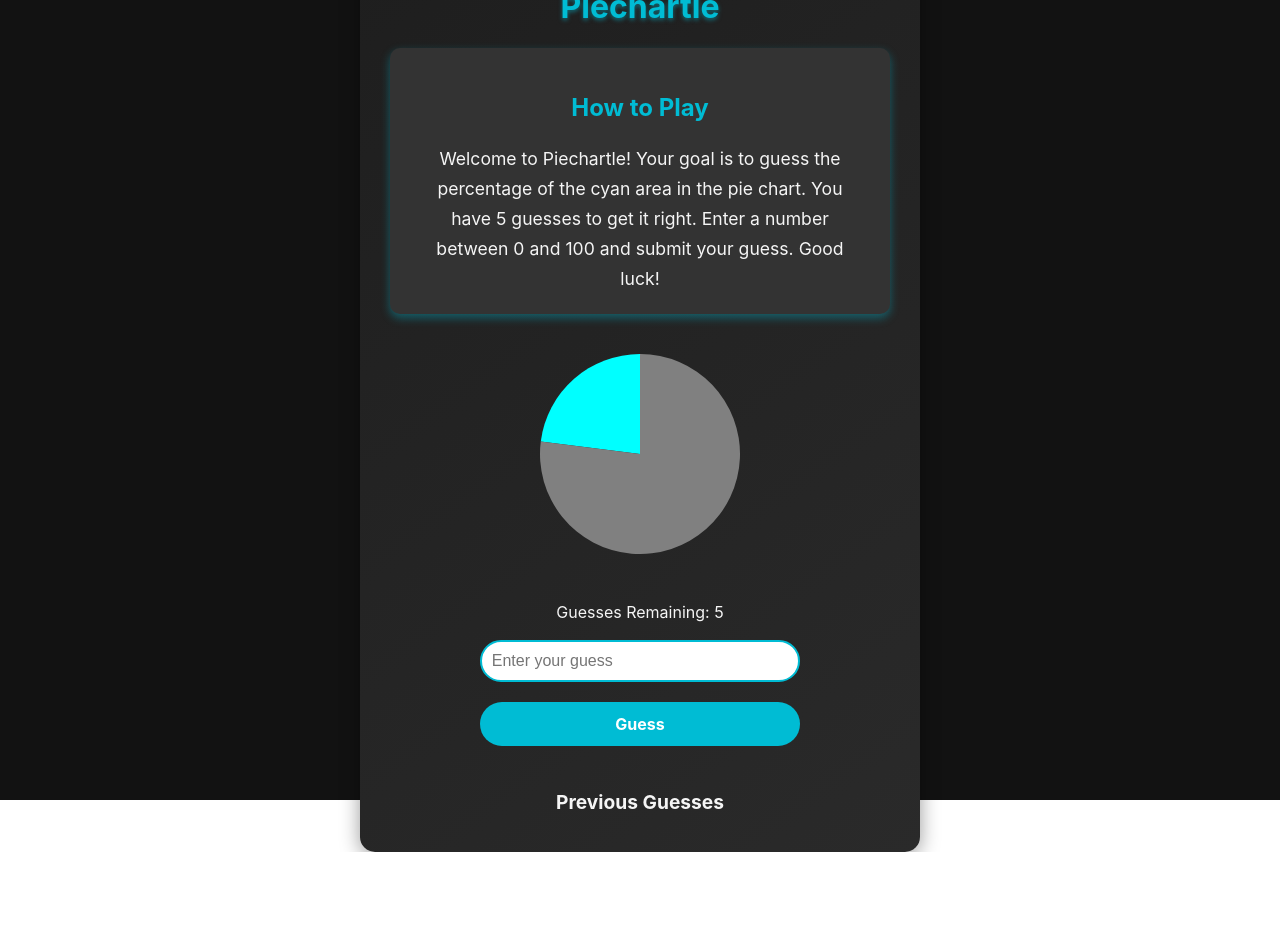
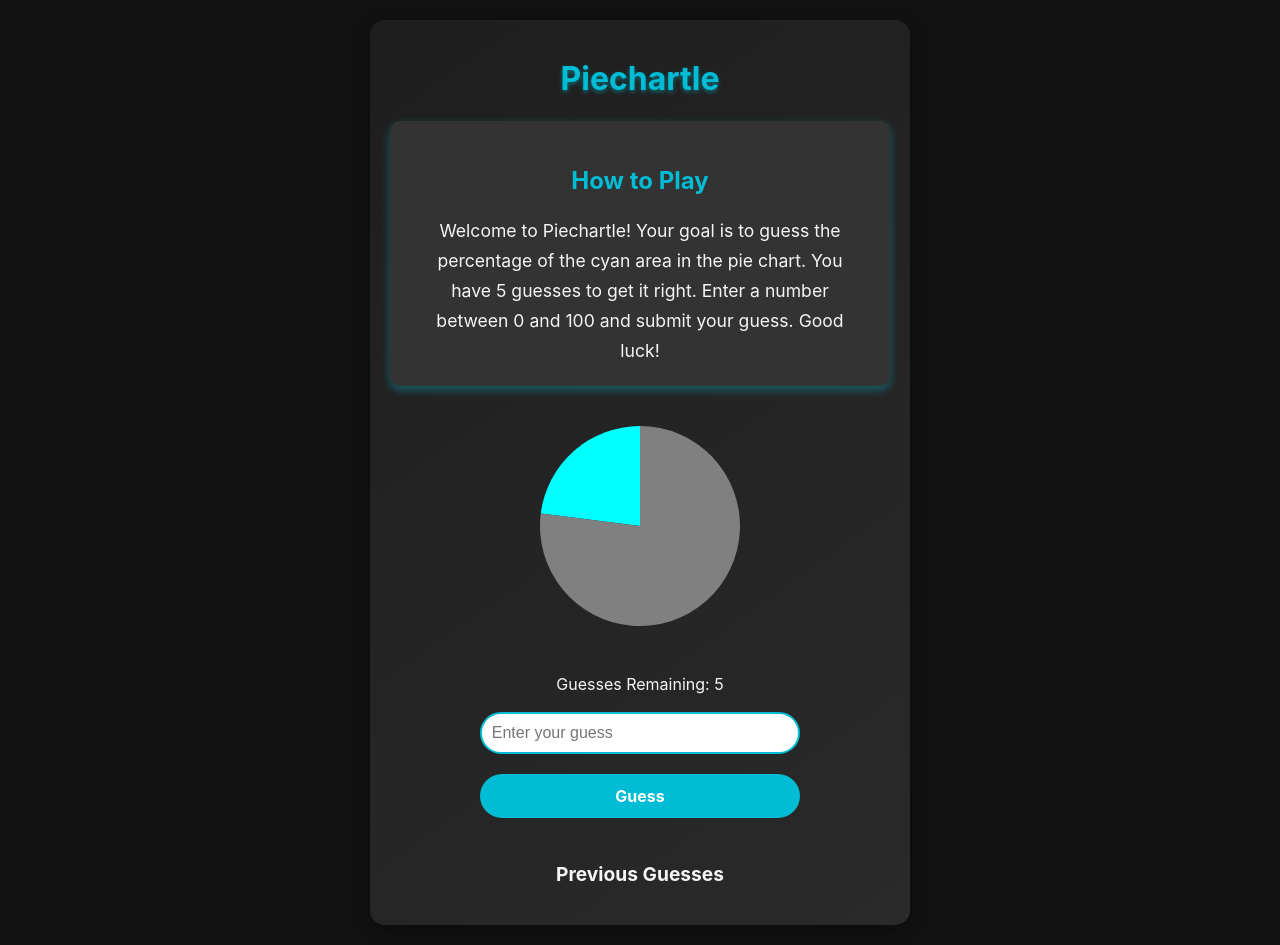
Before and after one commit to IGutkowski/pietle, a React (Vite) app: page / in a window 1280 px wide. Before the commit the page ends 852 px from the top, so only its background shows below. Built offline with nearby package versions, Linux system fonts and the light colour scheme.

Commit message:
feat: accessibility improvements

```diff
--- a/src/App.css
+++ b/src/App.css
@@ -6,15 +6,16 @@ body {
   display: flex;
   justify-content: center;
   align-items: center;
-  height: 100vh;
+  height: 100%;
+  min-height: 100vh;
   text-align: center;
+  flex-direction: column;
 }
 
-
 .App {
-  width: 90%;
+  width: 100%;
   max-width: 500px;
-  padding: 20px 30px;
+  padding: 20px;
   background: linear-gradient(145deg, #1e1e1e, #2a2a2a);
   box-shadow: 0px 4px 20px rgba(0, 0, 0, 0.4);
   border-radius: 15px;
@@ -22,9 +23,17 @@ body {
   min-height: 600px;
   display: flex;
   flex-direction: column;
-  justify-content: center;
+  justify-content: space-between;
   align-items: center;
+  margin: 20px auto;
 }
+
+footer {
+  padding: 20px 0;
+  background-color: #1e1e1e;
+  color: #f5f5f5;
+}
+
 
 h1 {
   font-size: 2rem;
--- a/src/components/Feedback.jsx
+++ b/src/components/Feedback.jsx
@@ -1,5 +1,7 @@
 import React from 'react';
 
-const Feedback = ({ message }) => <p>{message}</p>;
+const Feedback = ({ message }) => (
+    <p role="alert" aria-live="assertive">{message}</p>
+);
 
 export default Feedback;
--- a/src/components/GuessInput.jsx
+++ b/src/components/GuessInput.jsx
@@ -13,17 +13,20 @@ const GuessInput = ({ onGuess, disabled }) => {
     return (
         <form onSubmit={handleSubmit}>
             <input
+                id="guess-input"
                 type="number"
                 value={guess}
                 onChange={(e) => setGuess(e.target.value)}
                 placeholder="Enter your guess"
                 disabled={disabled}
+                aria-describedby="guess-help"
             />
-            <button type="submit" disabled={disabled}>
+            <button type="submit" disabled={disabled} aria-label="Submit guess">
                 Guess
             </button>
         </form>
     );
 };
 
+
 export default GuessInput;
```
